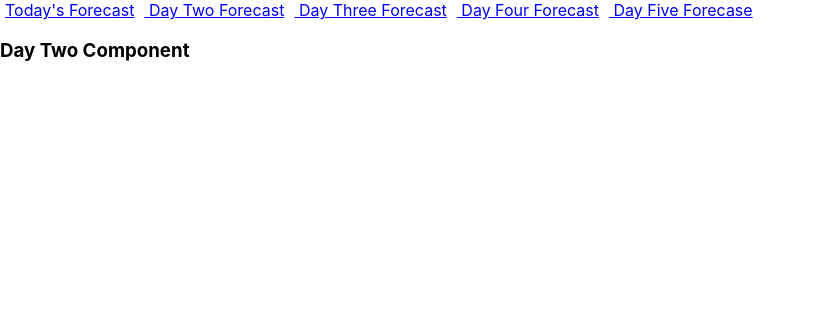
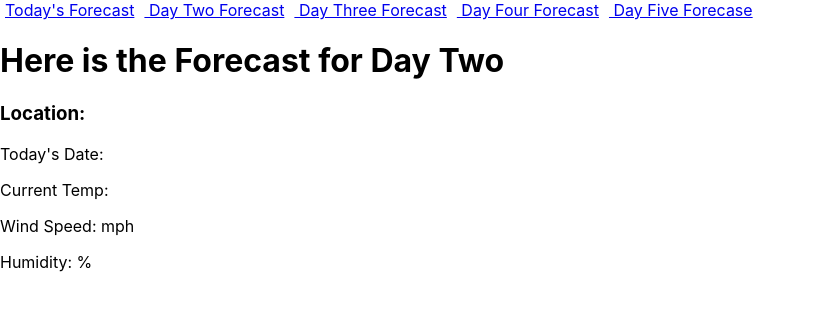
Before and after one commit to DevBara/WeatherApp, a React (Create React App) app: page /daytwo in a window 1280 px wide. Shown: the top 310 px of the page, without its empty margins (0-814 px from the left). Built offline with nearby package versions, Linux system fonts and the light colour scheme; no server answers.

Commit message:
updated daytwo component

```diff
--- a/src/App.css
+++ b/src/App.css
@@ -1,4 +1,4 @@
-.App{
+.data{
   background-color: aquamarine;
   text-align: center;
 }
@@ -14,6 +14,4 @@ li{
   display:inline;
   text-align: center;
   padding: 5px;
-  align-items: center;
-
 }
--- a/src/App.js
+++ b/src/App.js
@@ -6,6 +6,7 @@ import DayTwo from './components/DayTwo'
 import DayThree from './components/DayThree'
 import DayFour from './components/DayFour'
 import DayFive from './components/DayFive'
+import PageNotFound from './components/PageNotFound'
 
 
 
@@ -41,10 +42,9 @@ export default class App extends Component {
             <Route path ="/daythree" component={DayThree}/>
             <Route path ="/dayfour" component ={DayFour}/>
             <Route path ="/dayfive" component={DayFive}/>
+            <Route component ={PageNotFound} />
           </Switch>
         </div>
-      <div className='App'>
-      </div>
     </Router>
     )
   }
--- a/src/components/DayTwo.js
+++ b/src/components/DayTwo.js
@@ -1,11 +1,78 @@
-import React from 'react'
+import React, { Component } from 'react'
+import axios from 'axios'
 
-export default class DayTwo extends React.Component{
-    render(){
-        return(
-            <h3>Day Two Component</h3>
+
+//mintemp
+//city: null
+//description: null
+//maxtemp: null
+
+//The way we use axios.get is uniform. This is the foundation
+
+//1. create constructor props to being process of setting state
+//2. create get request using Axios https://www.youtube.com/watch?v=NEYrSUM4Umw&list=PLC3y8-rFHvwgg3vaYJgHGnModB54rxOk3&index=42
+//3. get request should be in componentDidMount
+//4. Axios get accepts the API end point as its parameter
+//5. Add promises then & catch
+//6. Once we get the response, state needs to be updated
+//7. create variable for state - its structure- in render
+//8. Display data list using map
+
+export default class Days extends Component {
+   //1
+    constructor(props){
+    super(props)
+
+        this.state = {
+            city:[],
+            temperature: [],
+            wind: [],
+            humidity: [],
+            date: []
+
+        }
+    }
+//2,3,4,5,6
+    componentDidMount(){
+        axios.get(`https://api.openweathermap.org/data/2.5/forecast?zip=75287,us&units=imperial&APPID=${process.env.REACT_APP_API_KEY}`)
+        .then(response => {
+            //we are calling on the weatherData state to update with api data
+            this.setState({
+                temperature: response.data.list[0].main.temp,
+                wind: response.data.list[3].wind.speed,
+                city: response.data.city.name,
+                humidity: response.data.list[0].main.humidity,
+                data: response.data.dt_txt
+
+            })
+            //using console log- returning undefined
+           console.log(response.list.dt_txt)
+
+        })
+        .catch(error => {
+            console.log(error)
+        })
+    }
+
+    render() {
+    //7
+        const {temperature} = this.state
+        const {wind} =this.state
+        const {city}= this.state
+        const {humidity}=this.state
+        const {date} =this.state
+
+        return (
+            <div className="parent">
+                <div className="cards">
+                    <h1>Here is the Forecast for Day Two</h1>
+                    <h3>Location: {city}</h3>
+                    <p>Today's Date: {date}</p>
+                    <p>Current Temp: {temperature}</p>
+                    <p>Wind Speed: {wind} mph</p>
+                    <p>Humidity: {humidity}%</p>
+                </div>
+            </div>
         )
     }
-
-
-    }
+}
--- /dev/null
+++ b/src/components/PageNotFound.js
@@ -0,0 +1,11 @@
+import React, { Component } from 'react'
+
+export default class PageNotFound extends Component {
+    render() {
+        return (
+            <div>
+                <h1>Error: Page Not Found</h1>
+            </div>
+        )
+    }
+}
```
